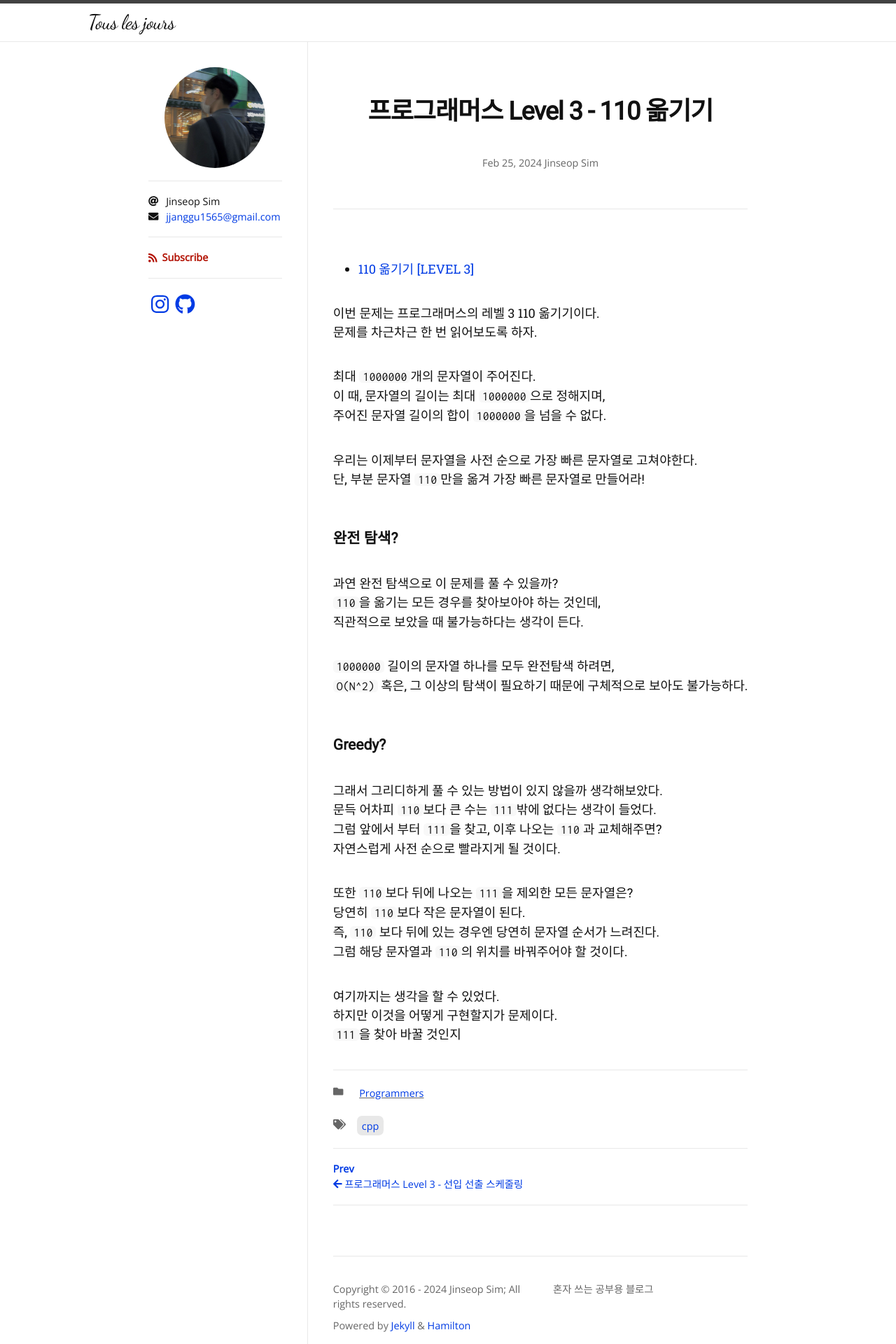
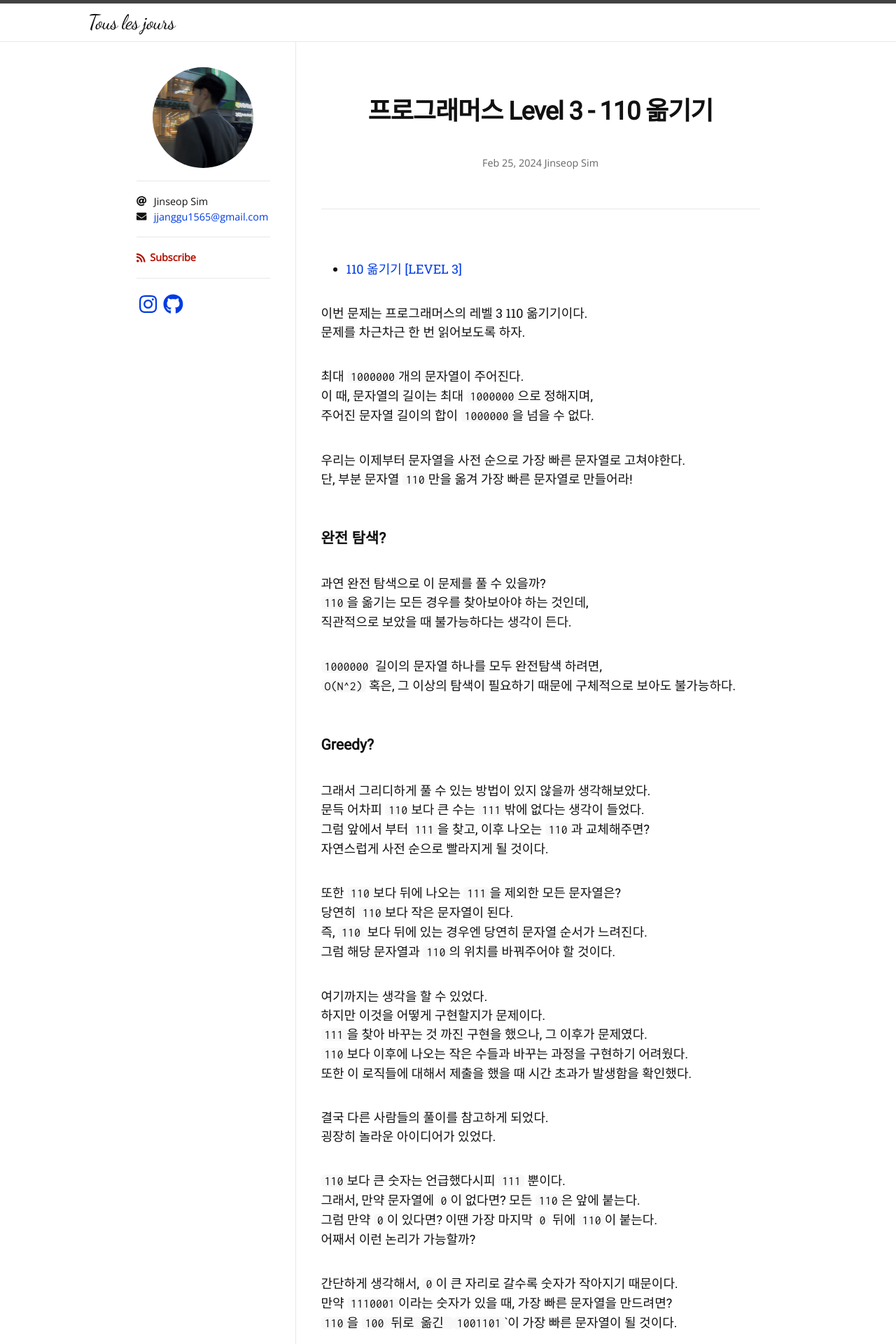
Before and after one commit to Jinseop-Sim/Jinseop-Sim.github.io, a Jekyll site: the page built from _posts/2024-02-25-pg-move-110.md, in a window 1280 px wide. Shown: the top 1920 px of the page at 70% size. Built offline with Jekyll 4.4.1, drawn with Linux system fonts in a browser that asks for light colours; nearby versions of some CDN libraries; some web fonts are replaced; some of the changed text lies outside the part shown.

Commit message:
글 수정

````diff
--- a/_posts/2024-02-25-pg-move-110.md
+++ b/_posts/2024-02-25-pg-move-110.md
@@ -39,4 +39,80 @@
 
 여기까지는 생각을 할 수 있었다.
 하지만 이것을 어떻게 구현할지가 문제이다.
-```111```을 찾아 바꿀 것인지
+```111```을 찾아 바꾸는 것 까진 구현을 했으나, 그 이후가 문제였다.
+```110```보다 이후에 나오는 작은 수들과 바꾸는 과정을 구현하기 어려웠다.
+또한 이 로직들에 대해서 제출을 했을 때 시간 초과가 발생함을 확인했다.
+
+결국 다른 사람들의 풀이를 참고하게 되었다.
+굉장히 놀라운 아이디어가 있었다.
+
+```110```보다 큰 숫자는 언급했다시피 ```111``` 뿐이다.
+그래서, 만약 문자열에 ```0```이 없다면? 모든 ```110```은 앞에 붙는다.
+그럼 만약 ```0```이 있다면? 이땐 가장 마지막 ```0``` 뒤에 ```110```이 붙는다.
+어째서 이런 논리가 가능할까?
+
+간단하게 생각해서, ```0```이 큰 자리로 갈수록 숫자가 작아지기 때문이다.
+만약 ```1110001```이라는 숫자가 있을 때, 가장 빠른 문자열을 만드려면?
+```110```을 ``100```뒤로 옮긴 ```1001101```이 가장 빠른 문자열이 될 것이다.
+
+가장 마지막 ```1``` 뒤로 옮긴 ```1001110```은 어떨까?
+```110```의 마지막 문자도 ```0```임을 우리는 간과해서는 안된다.
+해당 ```0```이 마지막 ```1```보다 뒤로 간 탓에 문자열의 순서는 더 느려졌다.
+따라서 우리가 해야할 일은 아래와 같다.
+
+1. 문자열에서 만들어지는 ```110```을 모두 제거한다.
+2. 가장 마지막으로 등장하는 ```0```의 위치를 찾는다.
+3. 해당 위치의 뒤로 제거한 ```110```들을 차례로 붙인다.
+
+최종적으로 아래와 같이 구현되었다.
+- ```110``` 추출
+  - 처음엔 ```find``` 함수를 이용해서 구현했지만, 시간초과가 발생했다.
+  - 결국 직접 ```substr```를 이용해 ```110```인 경우 즉시 지워주었다.
+{% highlight cpp %}
+for (int j = 0; j < s[i].size(); j++) {
+    result_str += s[i][j];
+
+    if (result_str.size() >= 3) {
+      if (result_str.substr(result_str.size() - 3, 3) == "110") {
+        zero_cnt++;
+        result_str.erase(result_str.size() - 3, result_str.size());
+      }
+    }
+  }
+{% endhighlight %}
+
+- 가장 마지막 ```0``` 찾기
+  - ```for```문 한 번으로 찾아낼 수 있다.
+  - 찾지 못하는 경우는 ```1``` 밖에 없는 경우이다.
+{% highlight cpp %}
+int zero_pos = -1;
+for (int j = result_str.size() - 1; j >= 0; j--) {
+    if (result_str[j] == '0') {
+      zero_pos = j;
+      break;
+    }
+}
+
+string temp = "";
+if (zero_pos == -1) {
+    // 문자열에 0이 없는 경우
+        while (zero_cnt--)
+          temp += "110";
+
+        temp += result_str;
+        answer.push_back(temp);
+  }
+  else {
+      for (int j = 0; j < result_str.size(); j++) {
+          if (j == zero_pos) {
+              temp += result_str[j];
+              while (zero_cnt--)
+                  temp += "110";
+          }
+          else
+              temp += result_str[j];
+          }
+
+        answer.push_back(temp);
+}
+{% endhighlight %}
````
